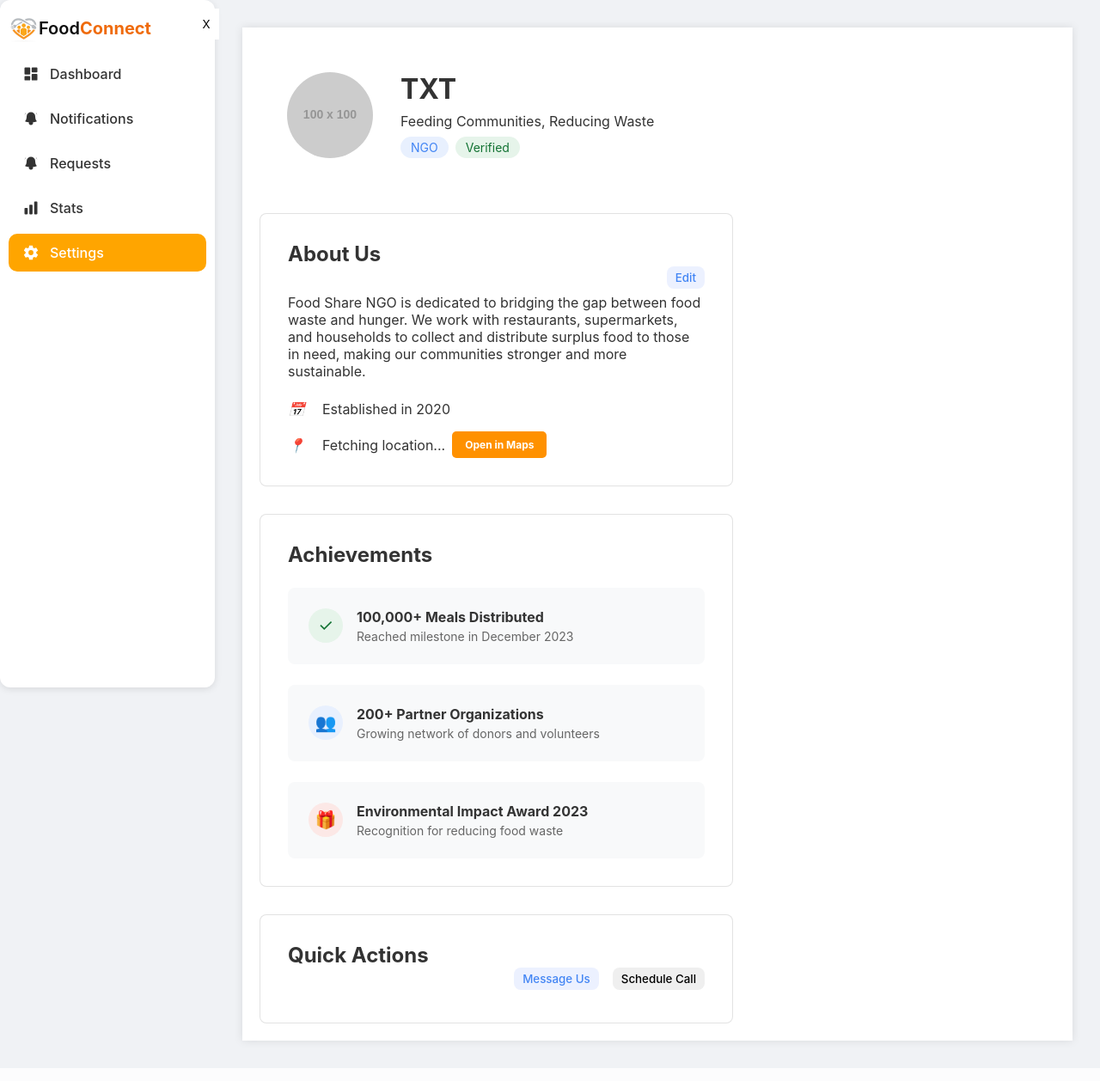
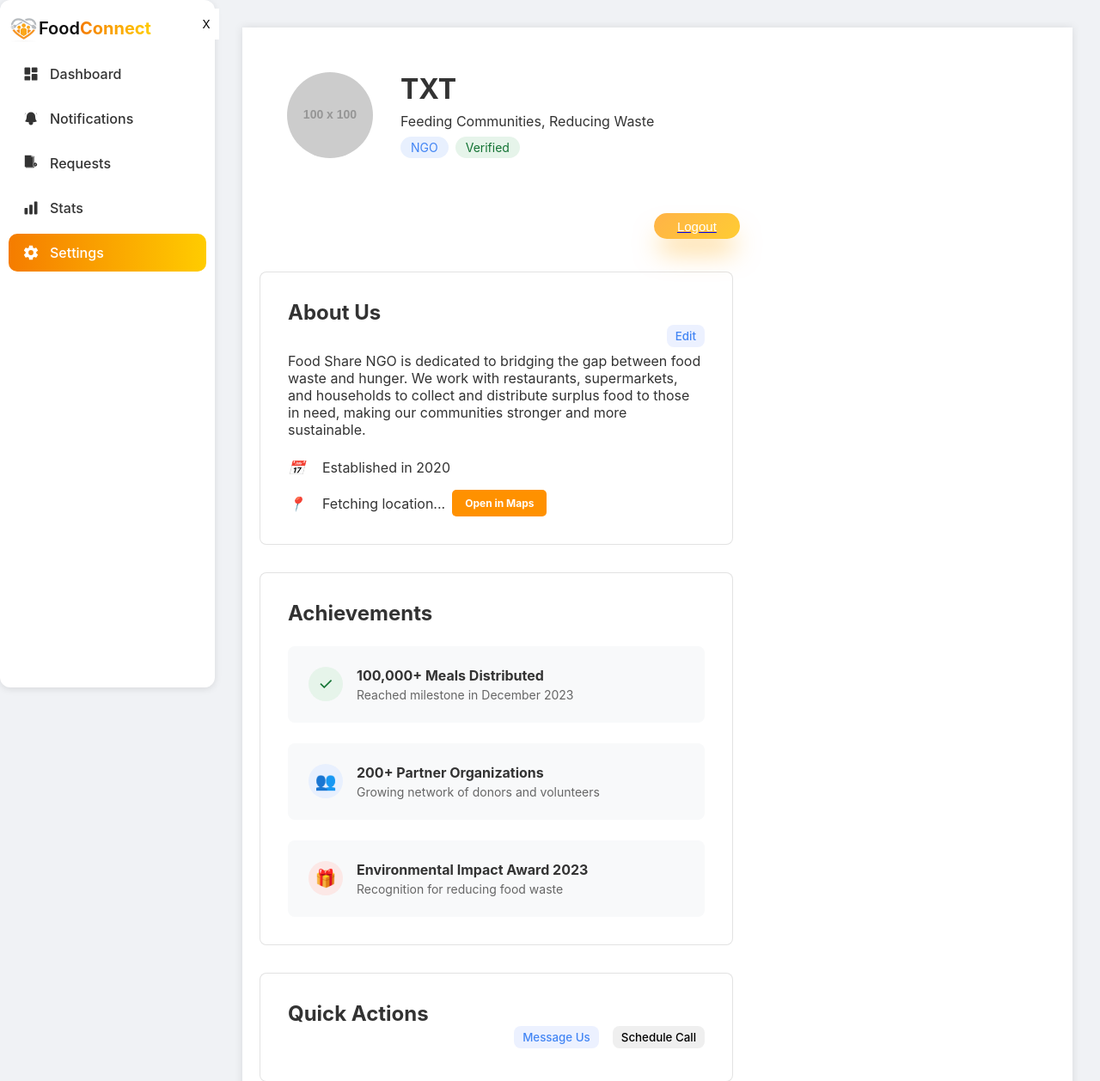
Before and after one commit to Ajaya-Nandiyawar/Food_Connect, a Flask app: page /profile in a window 1280 px wide. Shown: the top 1258 px of the page at 86% size. Before the commit the page ends 1220 px from the top, so only its background shows below. Run offline with Flask 3, Linux system fonts and the light colour scheme; a user stored in the database is signed in; grey boxes labelled with a size stand in for pictures from a placeholder-image service; some libraries are stand-ins or nearby versions.

Commit message:
logout and UI

```diff
--- a/ASEP/auth/app.py
+++ b/ASEP/auth/app.py
@@ -34,9 +34,9 @@ s = URLSafeTimedSerializer(app.secret_key)
 
 # MySQL connection string
 db_user = "root"
-db_password = "%40J%21nky%40ub%40le5"  # URL-encoded password (%40 represents @)
+db_password = "Manthan%409975"  # URL-encoded password (%40 represents @)
 db_host = "127.0.0.1"
-db_name = "registered"
+db_name = "food_Connect"
 
 # Configuring database URI
 app.config['SQLALCHEMY_DATABASE_URI'] = f'mysql+pymysql://{db_user}:{db_password}@{db_host}/{db_name}'
@@ -121,6 +121,10 @@ def login():
     return render_template('login.html', form=form)
 
 
+@app.route('/logout')
+def logout():
+    session.pop('user_id', None)
+    return redirect(url_for('login'))
 
 @app.route('/signup', methods=['GET', 'POST'])
 def signup():
--- a/ASEP/auth/static/css/settings.css
+++ b/ASEP/auth/static/css/settings.css
@@ -30,6 +30,67 @@ body {
   height: 100%;
   padding: 20px;
 }
+
+.parent {
+  display: grid;
+  grid-template-columns: repeat(10, 1fr);
+  grid-template-rows: repeat(2, 1fr);
+  gap: 8px;
+}
+
+.btnlogout {
+  transition: all 0.3s ease-in-out;
+  font-family: "Dosis", sans-serif;
+  grid-column-start: 6;
+}
+
+.btnlogout {
+  width: 100px;
+  height: 30px;
+  border-radius: 50px;
+  background-image: linear-gradient(135deg, #ffb347 0%, #ffcc33 100%);
+  box-shadow: 0 20px 30px -6px rgba(255, 165, 0, 0.5);
+  outline: none;
+  cursor: pointer;
+  border: none;
+  font-size: 15px;
+  color: white;
+  text-decoration: none;
+
+}
+
+.btnlogout:hover {
+  transform: translateY(3px);
+  box-shadow: none;
+}
+
+.btnlogout:active {
+  opacity: 0.5;
+}
+
+@media (max-width: 700px) {
+  .parent {
+    grid-template-columns: repeat(2, 1fr);
+    grid-template-rows: repeat(2, 1fr);
+  }
+
+  .btnlogout {
+    grid-column-start: 1;
+    grid-column-end: span 2;
+    width: 100%;
+    height: 50px;
+    font-size: 20px;
+  }
+}
+
+@media (max-width: 480px) {
+  .btnlogout {
+    font-size: 18px;
+    height: 45px;
+  }
+}
+
+
 /* Main Content Styles */
 .main-content {
   padding: 2rem;
--- a/ASEP/auth/static/css/sidebar.css
+++ b/ASEP/auth/static/css/sidebar.css
@@ -36,7 +36,7 @@
 }
 
 .menu-item.active {
-    background-color: orange;
+    background: linear-gradient(to right, #f57c00, #ffcc00);
     color: white;
 }
 
--- a/ASEP/auth/templates/dashboard2.html
+++ b/ASEP/auth/templates/dashboard2.html
@@ -32,7 +32,7 @@
       <div class="sidebar" id="sidebar">
         <div class="logo">
             <img src={{url_for('static', filename='img/logo.ico')}} alt="FoodShare">
-            <h1>Food<b style="color: rgb(239, 107, 13);">Connect</b></h1>&nbsp;&nbsp;&nbsp;&nbsp;&nbsp;&nbsp;&nbsp;&nbsp;&nbsp;&nbsp;&nbsp;
+            <h1>Food<b style="background: linear-gradient(to right, #f57c00, #ffcc00); -webkit-background-clip: text; background-clip: text; color: transparent;">Connect</b></h1>&nbsp;&nbsp;&nbsp;&nbsp;&nbsp;&nbsp;&nbsp;&nbsp;&nbsp;&nbsp;&nbsp;
             <button class="toggle-btn" id="toggleBtn">X</button>
         </div>
         <div class="menu">
--- a/ASEP/auth/templates/home page.html
+++ b/ASEP/auth/templates/home page.html
@@ -19,7 +19,7 @@
         <img id="food_connect" src={{url_for('static', filename='img/logo.ico')}} alt="logo" />
         <div class="logo">
           Food
-          <b style="color: #f57c00">Connect</b>
+          <b style="background: linear-gradient(to right, #f57c00, #ffcc00); -webkit-background-clip: text; background-clip: text; color: transparent;">Connect</b>
         </div>
       </div>
       <div class="hamburger">
--- a/ASEP/auth/templates/notification.html
+++ b/ASEP/auth/templates/notification.html
@@ -41,7 +41,7 @@
       <div class="sidebar" id="sidebar">
         <div class="logo">
             <img src={{url_for('static',filename='img/logo.ico')}} alt="FoodShare">
-            <h1>Food<b style="color: rgb(239, 107, 13);">Connect</b></h1>&nbsp;&nbsp;&nbsp;&nbsp;&nbsp;&nbsp;&nbsp;&nbsp;&nbsp;&nbsp;&nbsp;
+            <h1>Food<b style="background: linear-gradient(to right, #f57c00, #ffcc00); -webkit-background-clip: text; background-clip: text; color: transparent;">Connect</b></h1>&nbsp;&nbsp;&nbsp;&nbsp;&nbsp;&nbsp;&nbsp;&nbsp;&nbsp;&nbsp;&nbsp;
             <button class="toggle-btn" id="toggleBtn">X</button>
         </div>
         <div>
@@ -55,7 +55,7 @@
             <span class="menu-text">Notifications</span>
         </a>
         <a href={{url_for('ngo.handle_request')}} class="menu-item">
-            <div class="icon alert-icon" onclick="openSidebar()"></div>
+            <div class="icon request-icon" onclick="openSidebar()"></div>
             <span class="menu-text">Requests</span>
         </a>
         <a href={{url_for('stat')}} class="menu-item">
--- a/ASEP/auth/templates/request.html
+++ b/ASEP/auth/templates/request.html
@@ -13,7 +13,7 @@
       <div class="sidebar" id="sidebar">
         <div class="logo">
           <img src={{url_for('static', filename='img/logo.ico')}} alt="FoodShare" />
-          <h1>Food<b style="color: rgb(239, 107, 13)">Connect</b></h1>
+          <h1>Food<b style="background: linear-gradient(to right, #f57c00, #ffcc00); -webkit-background-clip: text; background-clip: text; color: transparent;">Connect</b></h1>
           &nbsp;&nbsp;&nbsp;&nbsp;&nbsp;&nbsp;&nbsp;&nbsp;&nbsp;&nbsp;&nbsp;
           <button class="toggle-btn" id="toggleBtn">X</button>
         </div>
@@ -28,7 +28,7 @@
           <span class="menu-text">Notifications</span>
         </a>
         <a href={{url_for('ngo.handle_request')}} class="menu-item active">
-          <div class="icon alert-icon" onclick="openSidebar()"></div>
+          <div class="icon request-icon" onclick="openSidebar()"></div>
           <span class="menu-text">Requests</span>
         </a>
         <a href={{url_for('stat')}} class="menu-item">
--- a/ASEP/auth/templates/settings.html
+++ b/ASEP/auth/templates/settings.html
@@ -12,7 +12,7 @@
         <div class="sidebar" id="sidebar">
             <div class="logo">
                 <img src={{url_for('static', filename='img/logo.ico')}} alt="FoodShare">
-                <h1>Food<b style="color: rgb(239, 107, 13);">Connect</b></h1>&nbsp;&nbsp;&nbsp;&nbsp;&nbsp;&nbsp;&nbsp;&nbsp;&nbsp;&nbsp;&nbsp;
+                <h1>Food<b style="background: linear-gradient(to right, #f57c00, #ffcc00); -webkit-background-clip: text; background-clip: text; color: transparent;">Connect</b></h1>&nbsp;&nbsp;&nbsp;&nbsp;&nbsp;&nbsp;&nbsp;&nbsp;&nbsp;&nbsp;&nbsp;
                 <button class="toggle-btn" id="toggleBtn">X</button>
             </div>
             <div>
@@ -26,7 +26,7 @@
                 <span class="menu-text">Notifications</span>
             </a>
             <a href={{url_for('ngo.handle_request')}} class="menu-item">
-                <div class="icon alert-icon" onclick="openSidebar()"></div>
+                <div class="icon request-icon" onclick="openSidebar()"></div>
                 <span class="menu-text">Requests</span>
             </a>
             <a href={{url_for('stat')}} class="menu-item">
@@ -54,6 +54,11 @@
                     </div>
                 </div>
             </div>
+            <a href="/logout">
+            <div class="parent">
+                <button class="btnlogout">Logout</button>
+            </div>
+            </a>
 
             <!-- About Section -->
             <section class="about-section">
--- a/ASEP/auth/templates/stats.html
+++ b/ASEP/auth/templates/stats.html
@@ -12,7 +12,7 @@
     <div class="sidebar" id="sidebar">
         <div class="logo">
             <img src={{url_for('static', filename='img/logo.ico')}} alt="FoodShare">
-            <h1>Food<b style="color: rgb(239, 107, 13);">Connect</b></h1>&nbsp;&nbsp;&nbsp;&nbsp;&nbsp;&nbsp;&nbsp;&nbsp;&nbsp;&nbsp;&nbsp;
+            <h1>Food<b style="background: linear-gradient(to right, #f57c00, #ffcc00); -webkit-background-clip: text; background-clip: text; color: transparent;">Connect</b></h1>&nbsp;&nbsp;&nbsp;&nbsp;&nbsp;&nbsp;&nbsp;&nbsp;&nbsp;&nbsp;&nbsp;
             <button class="toggle-btn" id="toggleBtn">X</button>
         </div>
         <div>
@@ -26,7 +26,7 @@
             <span class="menu-text">Notifications</span>
         </a>
         <a href={{url_for('ngo.handle_request')}} class="menu-item">
-            <div class="icon alert-icon" onclick="openSidebar()"></div>
+            <div class="icon request-icon" onclick="openSidebar()"></div>
             <span class="menu-text">Requests</span>
         </a>
         <a href={{url_for('stat')}} class="menu-item active">
```
